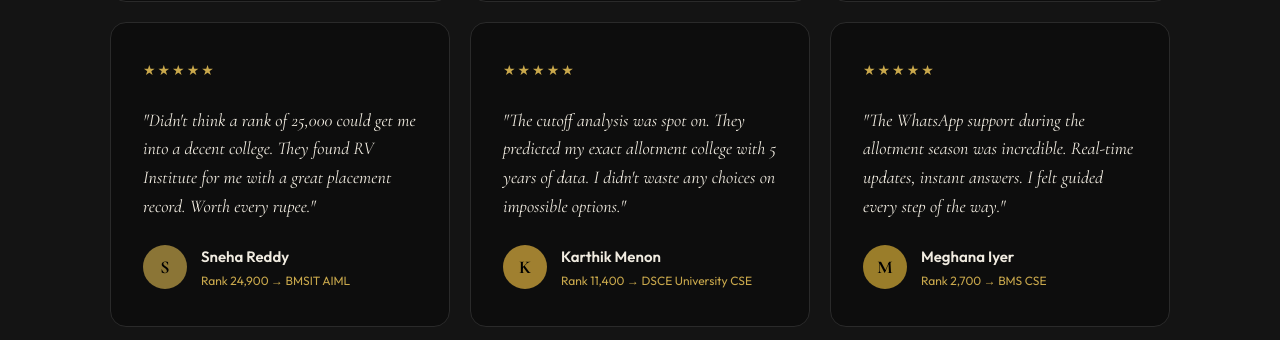
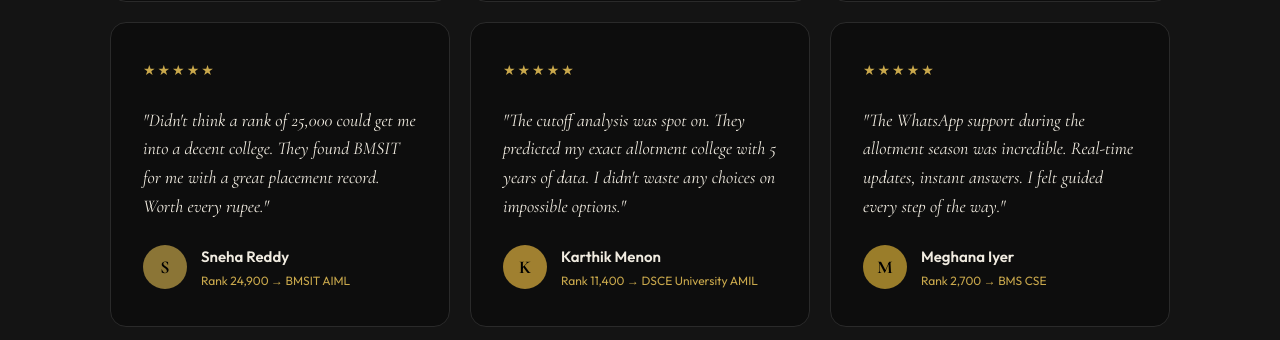
Before and after one commit to soul2k7/Comedkracker, a website: page index.html in a window 1280 px wide. Shown: the part 4986-5326 px from the top of the page. Drawn offline with nearby package versions, Linux system fonts and the light colour scheme.

Commit message:
Update index.html

```diff
--- a/index.html
+++ b/index.html
@@ -1399,7 +1399,7 @@
         </div>
         <div class="testimonial-card reveal">
           <div class="stars">★★★★★</div>
-          <p class="testimonial-text">"Didn't think a rank of 25,000 could get me into a decent college. They found RV Institute for me with a great placement record. Worth every rupee."</p>
+          <p class="testimonial-text">"Didn't think a rank of 25,000 could get me into a decent college. They found BMSIT for me with a great placement record. Worth every rupee."</p>
           <div class="testimonial-author">
             <div class="author-avatar" style="background:#8b7536;">S</div>
             <div>
@@ -1415,7 +1415,7 @@
             <div class="author-avatar" style="background:#a08030;">K</div>
             <div>
               <div class="author-name">Karthik Menon</div>
-              <div class="author-detail">Rank 11,400 → DSCE University CSE</div>
+              <div class="author-detail">Rank 11,400 → DSCE University AMIL</div>
             </div>
           </div>
         </div>
```
